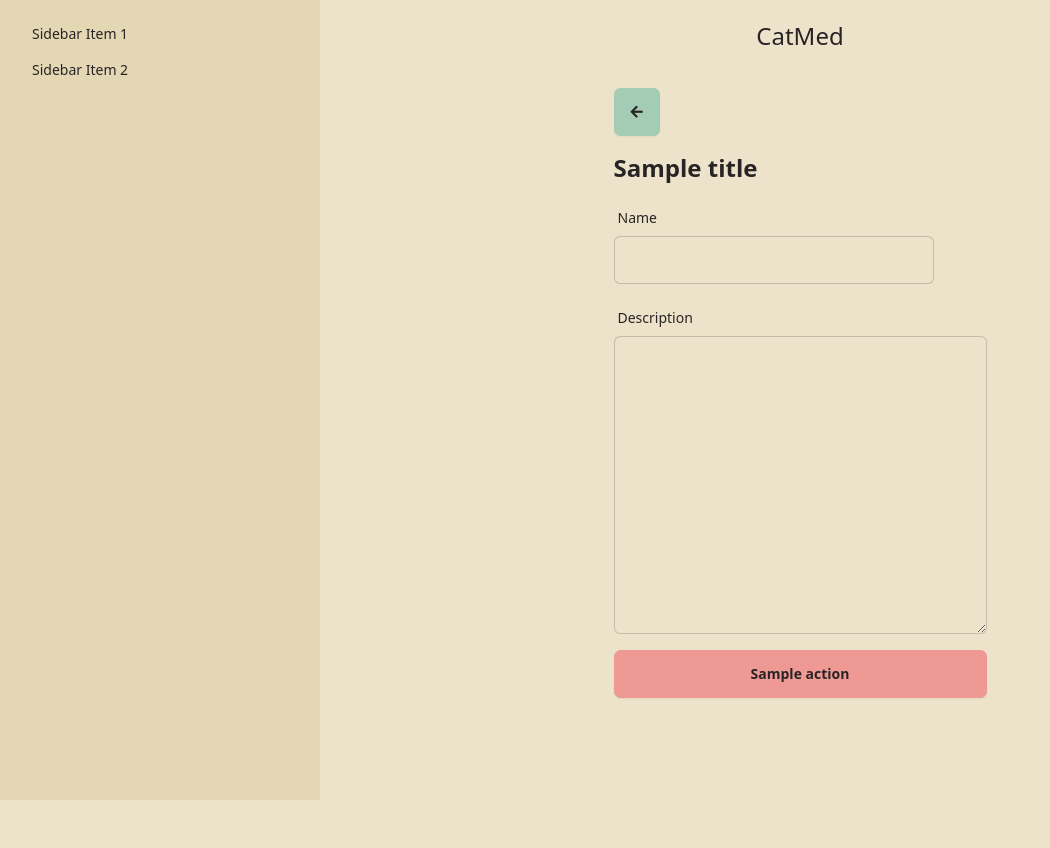
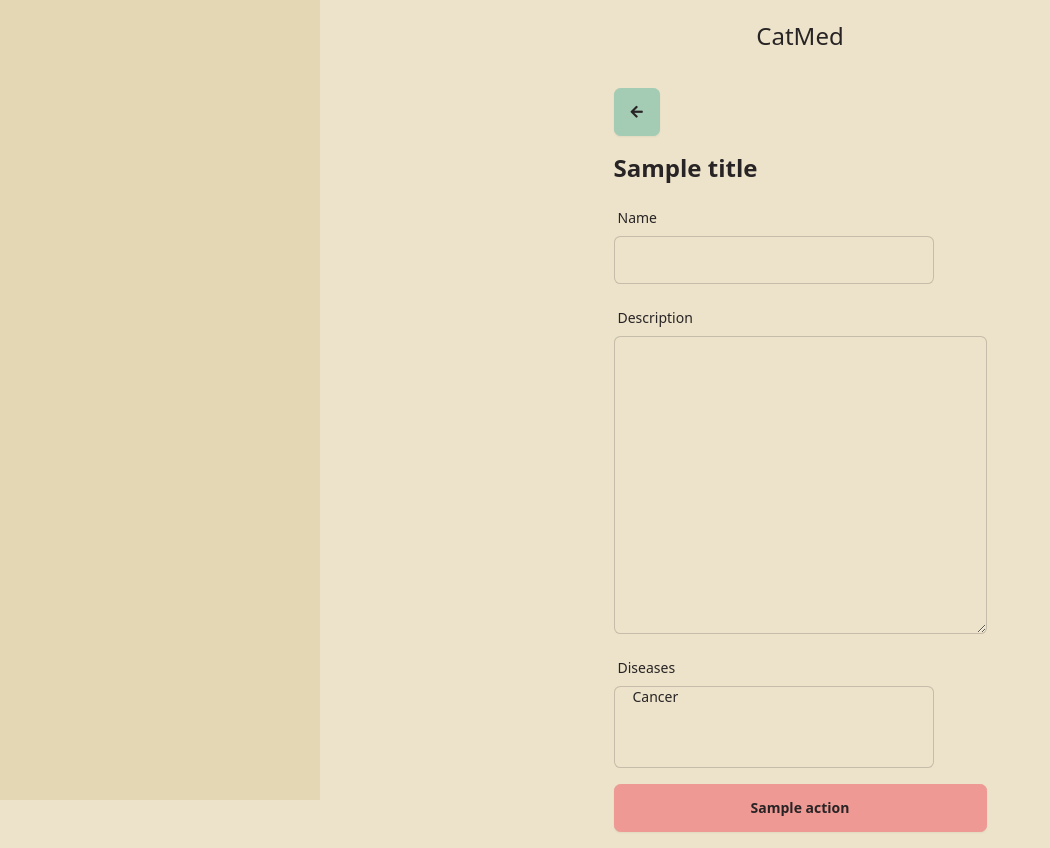
Before and after one commit to Valeriucoding/CatMed, a Django app: template catalog/templates/catalog/medicine_form.html in a window 1280 px wide. Shown: the whole page, without its empty margins (0-1050 px from the left). Before the commit the page ends 800 px from the top, so only its background shows below. Run offline with Django 4.2, Linux system fonts and the light colour scheme; data comes from the database, SQL or seed files in the repository; tables that the repository leaves empty hold one stand-in row (values such as "Sample post"); the template is opened without the code that fills it: values that come from a table or form of the project are taken from there, most other values are stand-ins (such as "Sample title", 1, 10 or a date in 2020); some libraries are stand-ins or nearby versions.

Commit message:
multi select forms(in progress)

```diff
--- a/catalog/forms.py
+++ b/catalog/forms.py
@@ -6,7 +6,7 @@ from catalog.models import Medicine
 class MedicineForm(forms.ModelForm):
     class Meta:
         model = Medicine
-        fields = ["name", "description"]
+        fields = ["name", "description", "diseases"]
         widgets = {
             "name": forms.TextInput(
                 attrs={"class": "input input-bordered w-full max-w-xs"}
@@ -14,4 +14,31 @@ class MedicineForm(forms.ModelForm):
             "description": forms.Textarea(
                 attrs={"class": "textarea textarea-bordered"}
             ),
+            "diseases": forms.SelectMultiple(
+                attrs={"class": "select select-bordered w-full max-w-xs"}
+            ),
         }
+
+
+class MedicationTypeForm(forms.Form):
+    name = forms.CharField(
+        label="Name",
+        max_length=255,
+        widget=forms.TextInput(attrs={"class": "input input-bordered w-full max-w-xs"}),
+    )
+
+
+class DiseaseForm(forms.Form):
+    name = forms.CharField(
+        label="Name",
+        max_length=255,
+        widget=forms.TextInput(attrs={"class": "input input-bordered w-full max-w-xs"}),
+    )
+
+
+class BodyOrganForm(forms.Form):
+    name = forms.CharField(
+        label="Name",
+        max_length=255,
+        widget=forms.TextInput(attrs={"class": "input input-bordered w-full max-w-xs"}),
+    )
--- a/catalog/templates/catalog/base.html
+++ b/catalog/templates/catalog/base.html
@@ -38,8 +38,8 @@
         <label for="my-drawer-2" aria-label="close sidebar" class="drawer-overlay"></label>
         <ul class="menu bg-base-200 text-base-content min-h-full w-80 p-4">
             <!-- Sidebar content here -->
-            <li><a>Sidebar Item 1</a></li>
-            <li><a>Sidebar Item 2</a></li>
+{#            <li><a>Sidebar Item 1</a></li>#}
+{#            <li><a>Sidebar Item 2</a></li>#}
         </ul>
     </div>
 </div>
--- a/catalog/templates/catalog/partials/medicine_form_partial.html
+++ b/catalog/templates/catalog/partials/medicine_form_partial.html
@@ -30,6 +30,17 @@
                         </span>
                         {% endfor %}
                     </div>
+                    <div class="form-control {% if form.diseases.errors %}form-control-error{% endif %}">
+                        <label for="id_diseases" class="label">
+                            <span class="label-text">Diseases</span>
+                        </label>
+                        {{ form.diseases }}
+                        {% for error in form.diseases.errors %}
+                            <span class="text-error text-sm mt-1">
+                            {{ error }}
+                        </span>
+                        {% endfor %}
+                    </div>
                     <button type="submit" class="btn btn-primary w-full">{{ action }}</button>
                 </form>
             </div>
```
